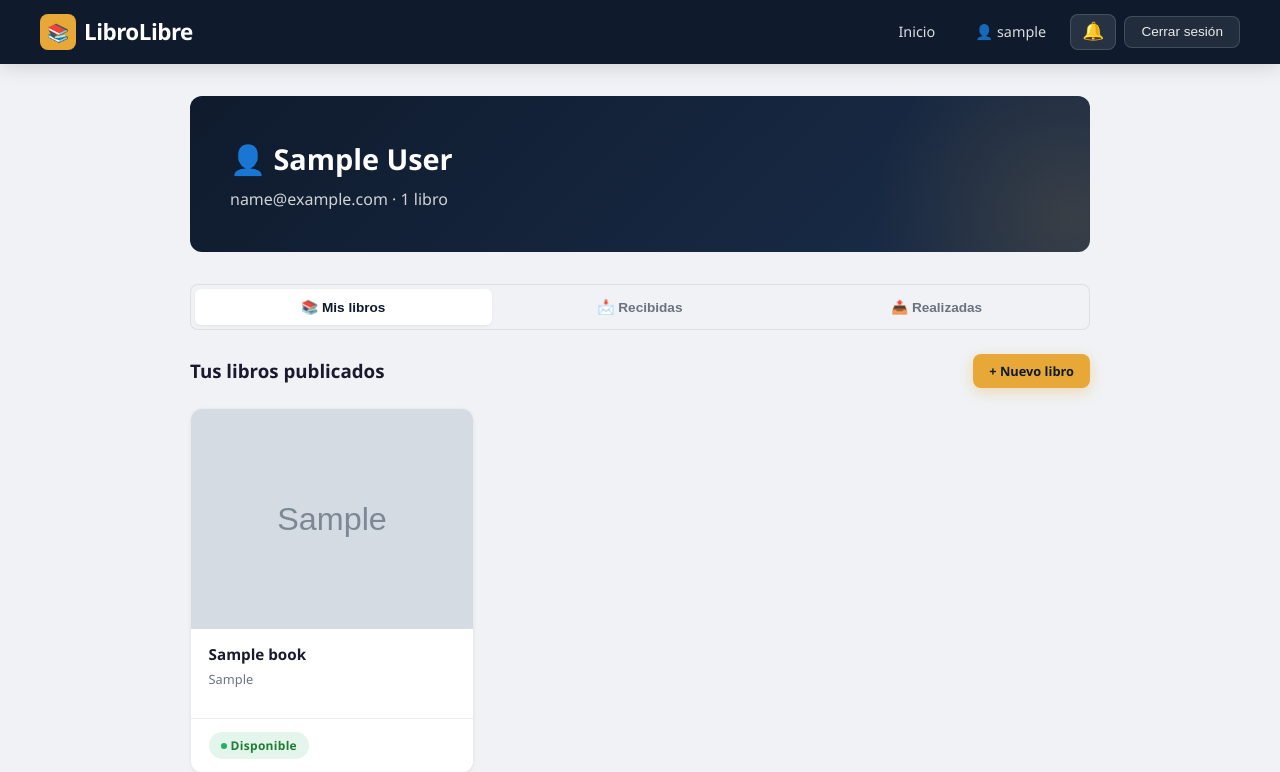
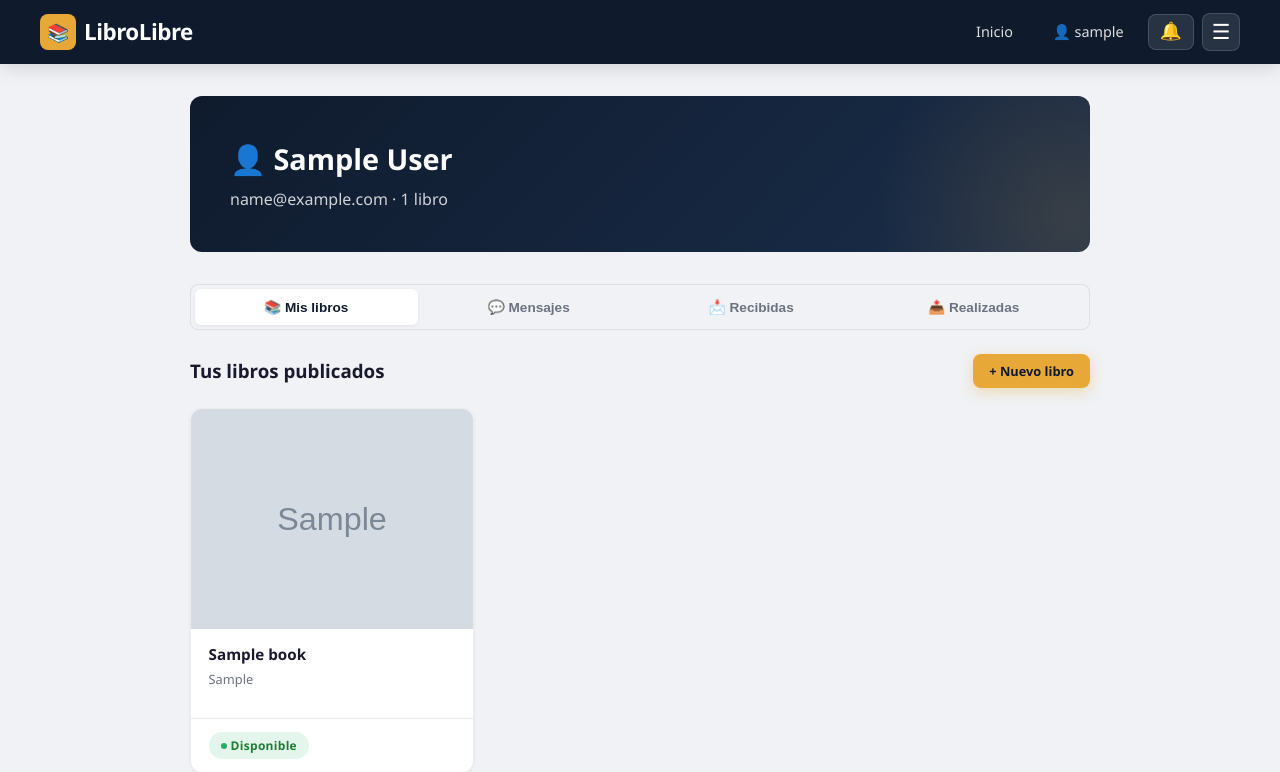
Before and after one commit to will-dx/libro_libre1, a Django app: page /usuarios/perfil/ in a window 1280 px wide. Shown: the top 772 px of the page. Run offline with Django 5.2, Linux system fonts and the light colour scheme; a user stored in the database is signed in; tables that the repository leaves empty hold one stand-in row (values such as "Sample post"); grey boxes marked "Sample" are stand-in pictures.

Commit message:
Fix map overflow, fix map decimal locale bug, add mensajes tab in perfil, add hamburger menu with logout

```diff
--- a/static/css/estilos.css
+++ b/static/css/estilos.css
@@ -747,6 +747,8 @@ footer {
     overflow: hidden;
     border: 2px solid var(--border);
     box-shadow: var(--shadow-sm);
+    position: relative;
+    width: 100%;
 }
 
 .meeting-form {
@@ -847,6 +849,70 @@ footer {
 .tab-content { display: none; }
 .tab-content.active { display: block; animation: fadeIn 0.3s ease; }
 
+/* ─── MENU HAMBURGUESA ─── */
+.menu-wrapper { position: relative; }
+.menu-toggle {
+    display: inline-flex;
+    background: rgba(255,255,255,0.1);
+    border: 1px solid rgba(255,255,255,0.15);
+    color: white;
+    width: 38px;
+    height: 38px;
+    border-radius: var(--radius-sm);
+    cursor: pointer;
+    font-size: 1.3rem;
+    line-height: 1;
+    transition: var(--transition);
+    align-items: center;
+    justify-content: center;
+}
+.menu-toggle:hover { background: rgba(255,255,255,0.2); }
+
+.menu-dropdown {
+    display: none;
+    position: absolute;
+    top: calc(100% + 8px);
+    right: 0;
+    min-width: 200px;
+    background: white;
+    border-radius: var(--radius);
+    box-shadow: var(--shadow-lg);
+    z-index: 200;
+    overflow: hidden;
+    animation: fadeInScale 0.2s ease;
+}
+.menu-dropdown a, .menu-dropdown button {
+    display: block;
+    width: 100%;
+    padding: 0.8rem 1.2rem;
+    text-decoration: none;
+    color: var(--text);
+    font-size: 0.9rem;
+    font-weight: 500;
+    border: none;
+    background: none;
+    text-align: left;
+    cursor: pointer;
+    transition: var(--transition);
+}
+.menu-dropdown a:hover, .menu-dropdown button:hover {
+    background: var(--bg);
+    color: var(--primary);
+}
+.menu-mobile-only { display: block; }
+.menu-logout-form { margin: 0; }
+.menu-logout-form button {
+    border-top: 1px solid var(--border);
+    color: var(--danger) !important;
+}
+.menu-logout-form button:hover {
+    background: #fff0f0 !important;
+}
+
+@media (min-width: 769px) {
+    .menu-mobile-only { display: none; }
+}
+
 /* ─── RESPONSIVE ─── */
 @media (max-width: 768px) {
     .hero h1 { font-size: 2.2rem; }
@@ -857,7 +923,7 @@ footer {
     .search-bar form { flex-direction: column; }
     .search-bar input[type="text"] { min-width: auto; width: 100%; }
     .search-bar select { width: 100%; }
-    .nav-links a { padding: 0.4rem 0.6rem; font-size: 0.8rem; }
+    .nav-link-desktop { display: none; }
 }
 @media (max-width: 480px) {
     .book-grid { grid-template-columns: repeat(auto-fill, minmax(150px, 1fr)); }
--- a/templates/base.html
+++ b/templates/base.html
@@ -16,9 +16,9 @@
                 LibroLibre
             </a>
             <div class="nav-links">
-                <a href="{% url 'home' %}">Inicio</a>
+                <a href="{% url 'home' %}" class="nav-link-desktop">Inicio</a>
                 {% if user.is_authenticated %}
-                    <a href="{% url 'perfil' %}">
+                    <a href="{% url 'perfil' %}" class="nav-link-desktop">
                         &#128100; {{ user.username }}
                     </a>
                     <div class="notif-btn-wrapper">
@@ -49,10 +49,17 @@
                             {% endif %}
                         </div>
                     </div>
-                    <form method="post" action="{% url 'logout' %}" class="inline-form">
-                        {% csrf_token %}
-                        <button type="submit" class="btn-logout">Cerrar sesión</button>
-                    </form>
+                    <div class="menu-wrapper">
+                        <button class="menu-toggle" onclick="toggleMenu()" aria-label="Menú">&#9776;</button>
+                        <div class="menu-dropdown" id="menu-dropdown">
+                            <a href="{% url 'home' %}" class="menu-mobile-only">&#127968; Inicio</a>
+                            <a href="{% url 'perfil' %}" class="menu-mobile-only">&#128100; Perfil</a>
+                            <form method="post" action="{% url 'logout' %}" class="menu-logout-form">
+                                {% csrf_token %}
+                                <button type="submit">&#128682; Cerrar sesión</button>
+                            </form>
+                        </div>
+                    </div>
                 {% else %}
                     <a href="{% url 'login' %}">Iniciar sesión</a>
                     <a href="{% url 'registro' %}">Registrarse</a>
@@ -86,9 +93,17 @@
         var d = document.getElementById('notif-dropdown');
         d.style.display = d.style.display === 'block' ? 'none' : 'block';
     }
+    function toggleMenu() {
+        var d = document.getElementById('menu-dropdown');
+        d.style.display = d.style.display === 'block' ? 'none' : 'block';
+    }
     document.addEventListener('click', function(e) {
         if (!e.target.closest('.notif-btn-wrapper')) {
             var d = document.getElementById('notif-dropdown');
+            if (d) d.style.display = 'none';
+        }
+        if (!e.target.closest('.menu-wrapper')) {
+            var d = document.getElementById('menu-dropdown');
             if (d) d.style.display = 'none';
         }
     });
--- a/templates/usuarios/perfil.html
+++ b/templates/usuarios/perfil.html
@@ -9,6 +9,7 @@
 
     <div class="tabs">
         <button class="tab active" onclick="switchTab(event, 'mis-libros')">&#128218; Mis libros</button>
+        <button class="tab" onclick="switchTab(event, 'mensajes')">&#128172; Mensajes</button>
         <button class="tab" onclick="switchTab(event, 'recibidas')">&#128233; Recibidas</button>
         <button class="tab" onclick="switchTab(event, 'realizadas')">&#128228; Realizadas</button>
     </div>
@@ -42,6 +43,38 @@
             <a href="{% url 'crear_libro' %}" class="btn btn-accent mt-2">Publicar mi primer libro</a>
         </div>
         {% endif %}
+    </div>
+
+    <div id="mensajes" class="tab-content">
+        <h3>&#128172; Conversaciones activas</h3>
+        {% if chats %}
+            <div class="request-list">
+                {% for s in chats %}
+                <div class="request-item">
+                    <div>
+                        <strong>{{ s.libro.titulo }}</strong>
+                        <p class="text-muted">
+                            {% if user == s.propietario %}
+                                Con: {{ s.solicitante.username }}
+                            {% else %}
+                                Con: {{ s.propietario.username }}
+                            {% endif %}
+                            &middot; {{ s.get_estado_display }}
+                        </p>
+                    </div>
+                    <div class="flex items-center gap-2">
+                        <a href="{% url 'chat' s.id %}" class="btn btn-primary btn-sm">&#128172; Ir al chat</a>
+                    </div>
+                </div>
+                {% endfor %}
+            </div>
+            {% else %}
+            <div class="empty-state">
+                <div class="icon">&#128172;</div>
+                <p>Aún no tienes conversaciones activas.</p>
+                <p class="text-muted">Cuando una solicitud sea aceptada, podrás chatear aquí.</p>
+            </div>
+            {% endif %}
     </div>
 
     <div id="recibidas" class="tab-content">
--- a/usuarios/views.py
+++ b/usuarios/views.py
@@ -1,7 +1,9 @@
+from itertools import chain
 from django.shortcuts import render, redirect
 from django.contrib.auth import login, authenticate
 from django.contrib.auth.decorators import login_required
 from .forms import RegistroForm
+from solicitudes.models import Solicitud
 
 
 def registro(request):
@@ -20,4 +22,15 @@ def registro(request):
 
 @login_required
 def perfil(request):
-    return render(request, 'usuarios/perfil.html', {'usuario': request.user})
+    user = request.user
+    chats_recibidos = Solicitud.objects.filter(
+        propietario=user, estado__in=['aceptada', 'completada']
+    ).select_related('solicitante', 'libro').order_by('-fecha')
+    chats_realizados = Solicitud.objects.filter(
+        solicitante=user, estado__in=['aceptada', 'completada']
+    ).select_related('propietario', 'libro').order_by('-fecha')
+    chats = list(chain(chats_recibidos, chats_realizados))
+    return render(request, 'usuarios/perfil.html', {
+        'usuario': user,
+        'chats': chats,
+    })
```
Also changed, not shown: templates/encuentros/ver.html (+5 -2 lines).
